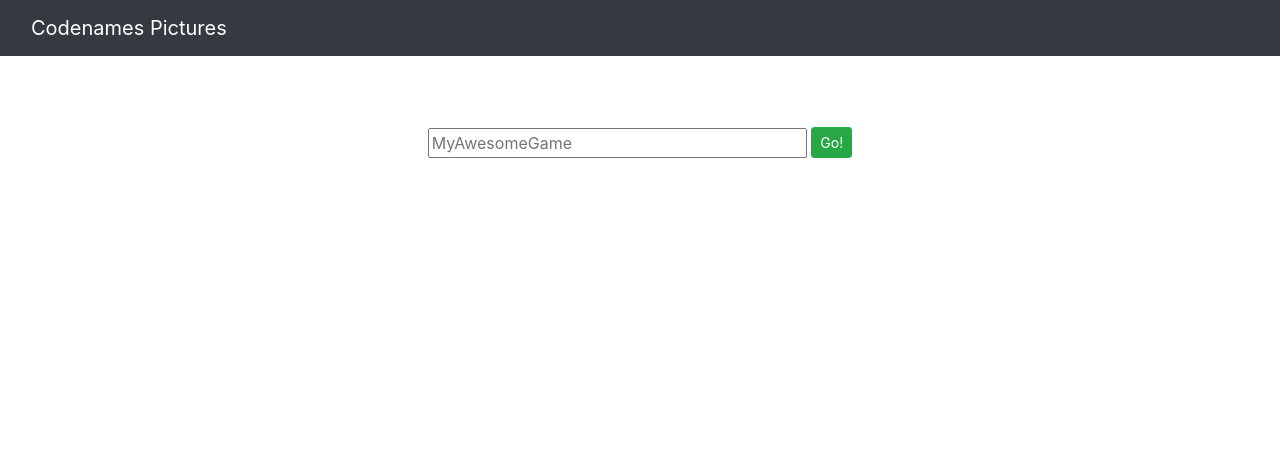
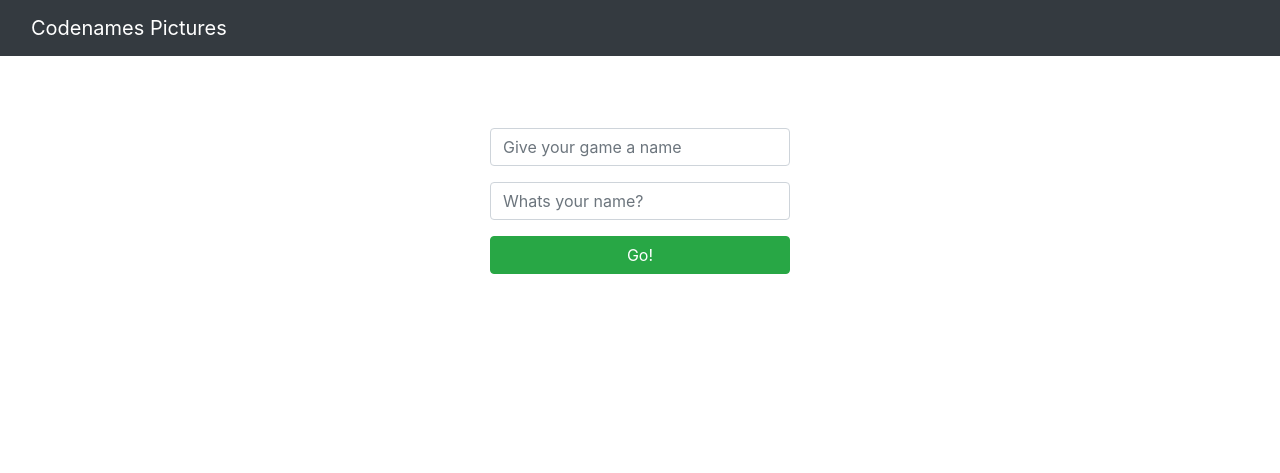
Before and after one commit to Schluggi/codenames, a Flask app: page / in a window 1280 px wide. Shown: the top 473 px of the page. Run offline with Flask 2, Linux system fonts and the light colour scheme; parts of the project's set-up code (start-up, migrations or seed data) failed here and were passed over; some libraries are stand-ins or nearby versions.

Commit message:
added: username required fixed: html validation

```diff
--- a/codenames/forms.py
+++ b/codenames/forms.py
@@ -4,7 +4,8 @@
 
 
 class IndexForm(FlaskForm):
-    game_name = StringField(validators=[DataRequired()], render_kw={"placeholder": "MyAwesomeGame"})
+    game_name = StringField(validators=[DataRequired()], render_kw={"placeholder": "Give your game a name"})
+    username = StringField(validators=[DataRequired()], render_kw={"placeholder": "Whats your name?"})
     submit = SubmitField('Go!')
 
 
--- a/codenames/static/css/game.css
+++ b/codenames/static/css/game.css
@@ -9,6 +9,10 @@
     border: 10px solid rgb(227, 227, 227);
     transition: border-color 0.5s ease-out;
 }*/
+
+#start-game {
+
+}
 
 .field-img {
     max-width: 200px;
@@ -35,6 +39,15 @@
 .row {
     margin: 5px;
 }*/
+
+#start-game-form {
+    max-width: 300px;
+}
+
+#start-game-form #submit {
+    width: 100%;
+}
+
 #game-name {
     float: left;
 }
--- a/codenames/templates/index.html
+++ b/codenames/templates/index.html
@@ -7,9 +7,15 @@
 {% block body %}
 	<center>
 		<br><br><br>
-		<form action="" method="post" novalidate>
+		<form id="start-game-form" action="" method="post">
 			{{ form.csrf_token }}
-			{{ form.game_name(size=32) }} {{ form.submit(type_="button", class_="btn btn-success btn-sm btn-go") }}
+			<div class="form-group">
+				{{ form.game_name(size=32, class_="form-control") }}
+			</div>
+			<div class="form-group">
+				{{ form.username(size=32, class_="form-control") }}
+			</div>
+			{{ form.submit(type_="button", class_="btn btn-success") }}
 		</form>
 	</center>
 {% endblock %}
```
